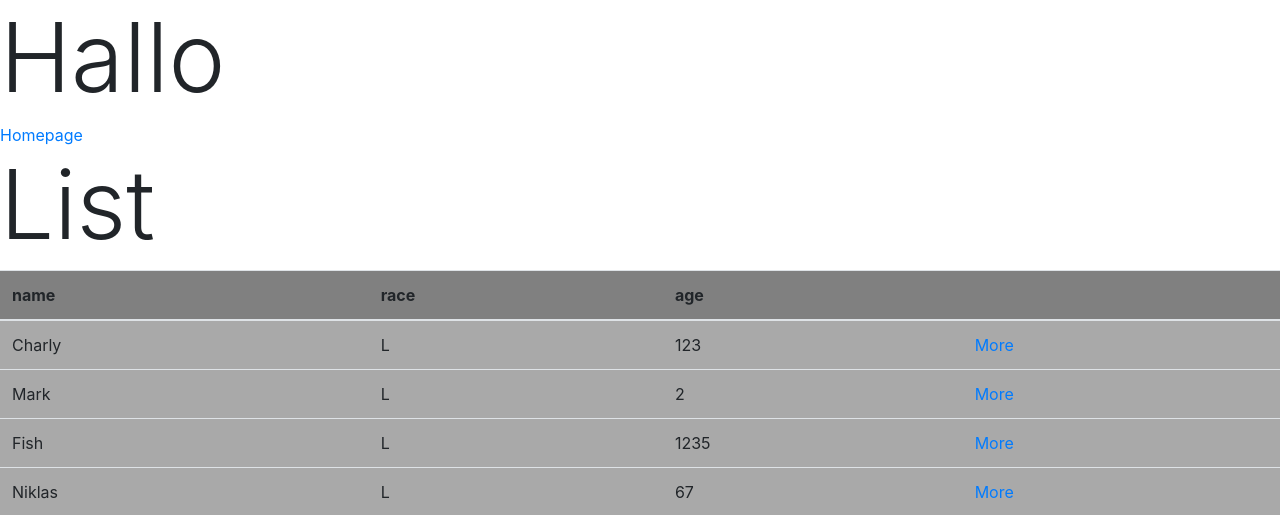
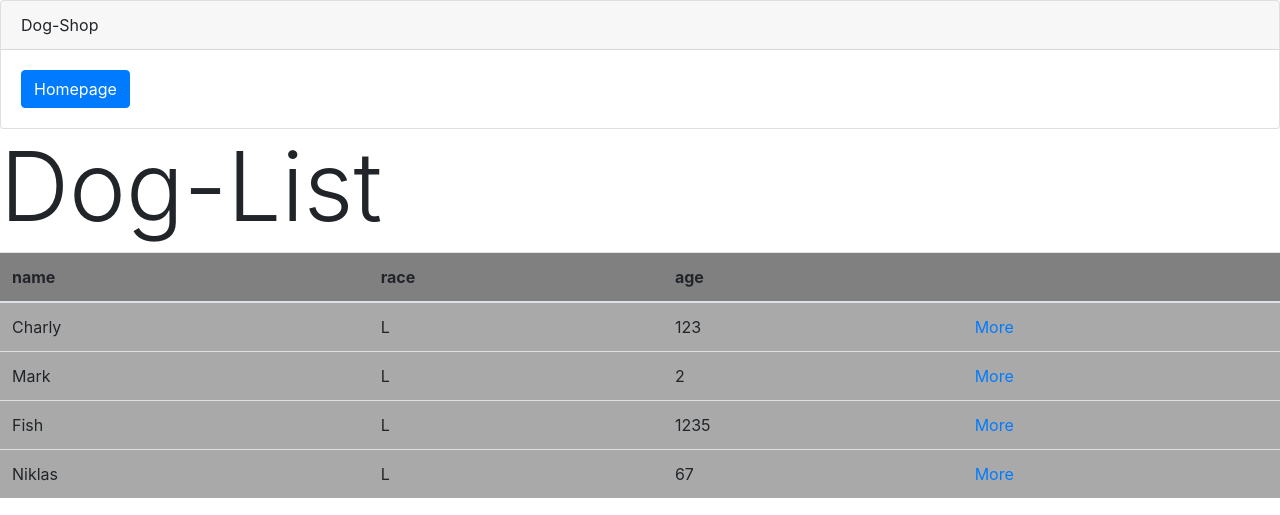
Before and after one commit to marceltreptow/django-app, a Django app: page /myapp/dogs/ in a window 1280 px wide. Shown: the top 515 px of the page. Run offline with Django 5.2, Linux system fonts and the light colour scheme; data comes from the database, SQL or seed files in the repository.

Commit message:
add some bootstrap design

```diff
--- a/myproject/myapp/templates/base.html
+++ b/myproject/myapp/templates/base.html
@@ -1,15 +1,27 @@
 <!DOCTYPE html>
 <html lang="en">
+
 <head>
     {% load static %}
     <meta charset="utf-8">
     <title>Meine Django App</title>
     <link rel="stylesheet" href="{% static 'css/stylesheet.css' %}">
-        <link rel="stylesheet" href="https://cdn.jsdelivr.net/npm/bootstrap@4.1.3/dist/css/bootstrap.min.css" integrity="sha384-MCw98/SFnGE8fJT3GXwEOngsV7Zt27NXFoaoApmYm81iuXoPkFOJwJ8ERdknLPMO" crossorigin="anonymous">
+    <link rel="stylesheet" href="https://cdn.jsdelivr.net/npm/bootstrap@4.1.3/dist/css/bootstrap.min.css"
+        integrity="sha384-MCw98/SFnGE8fJT3GXwEOngsV7Zt27NXFoaoApmYm81iuXoPkFOJwJ8ERdknLPMO" crossorigin="anonymous">
 </head>
+
 <body>
-        <h1 class="display-1">Hallo</h1>
-        <a href="{% url 'home' %}">Homepage</a>
+    <header>
+        <div class="card">
+            <div class="card-header">
+                Dog-Shop
+            </div>
+            <div class="card-body">
+                <a href="{% url 'home' %}"><button type="button" class="btn btn-primary">Homepage</button></a>
+            </div>
+        </div>
+    </header>
     {% block content %}{% endblock %}
 </body>
+
 </html>
--- a/myproject/myapp/templates/index.html
+++ b/myproject/myapp/templates/index.html
@@ -1,6 +1,6 @@
 {% extends "base.html" %}
 {% block content %}
-<h2 class="display-1">List</h2>
+<h6 class="display-1">Dog-List</h6>
 <table class="table">
     <thead>
         <tr>
--- a/myproject/static/css/stylesheet.css
+++ b/myproject/static/css/stylesheet.css
@@ -5,3 +5,10 @@ td {
 th[scope="col"] {
     background-color: gray;
 }
+
+#dog {
+    background-image: url("/static/images/dog_background.jpg");
+    background-size: cover;
+    background-position: center;
+    background-repeat: no-repeat;
+}
```
Also changed, not shown: myproject/myapp/templates/homepage.html (+9 -2 lines), myproject/static/images/dog_background.jpg (added). Lines whose indentation alone changed are shown as unchanged.
